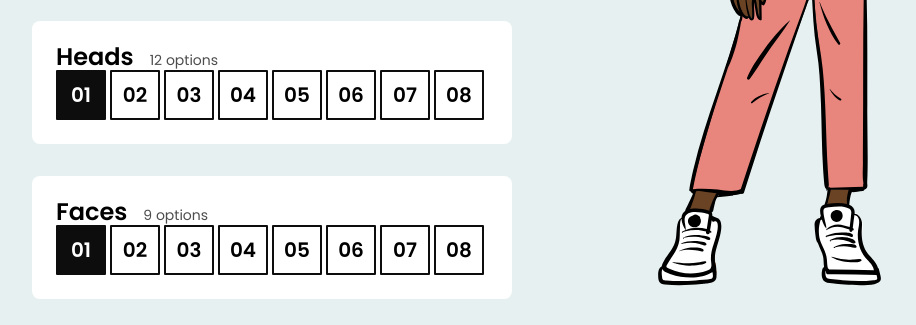
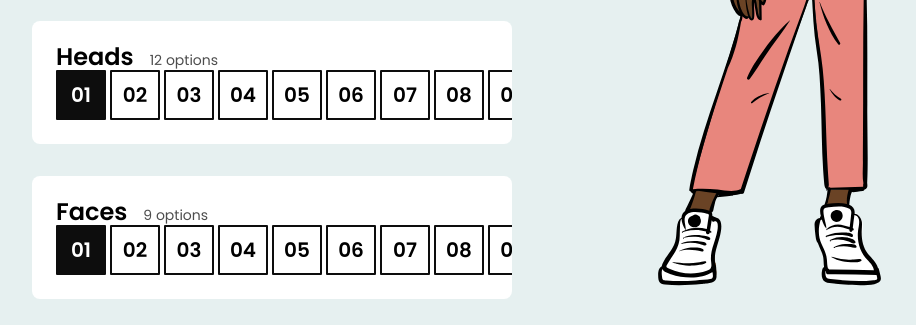
Before and after one commit to sv-mueller/character-creator, a React (Create React App) app: page / in a window 1280 px wide. Shown: the part 462-787 px from the top of the page, without its empty margins (128-1044 px from the left). Built offline with nearby package versions, Linux system fonts and the light colour scheme.

Commit message:
show overflowing content until edge of the control panel

```diff
--- a/src/components/ButtonRow/ButtonRow.module.css
+++ b/src/components/ButtonRow/ButtonRow.module.css
@@ -1,4 +1,8 @@
 .buttonRow {
   overflow-x: auto;
   white-space: nowrap;
+  margin-inline-start: -24px;
+  margin-inline-end: -24px;
+  padding-inline-start: 24px;
+  padding-inline-end: 24px;
 }
```
